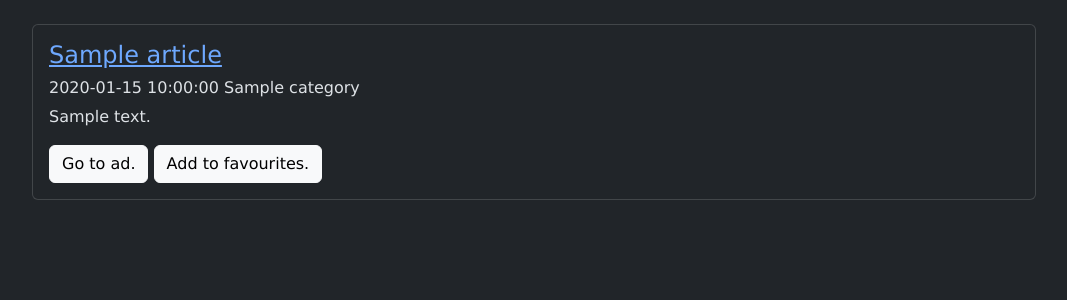
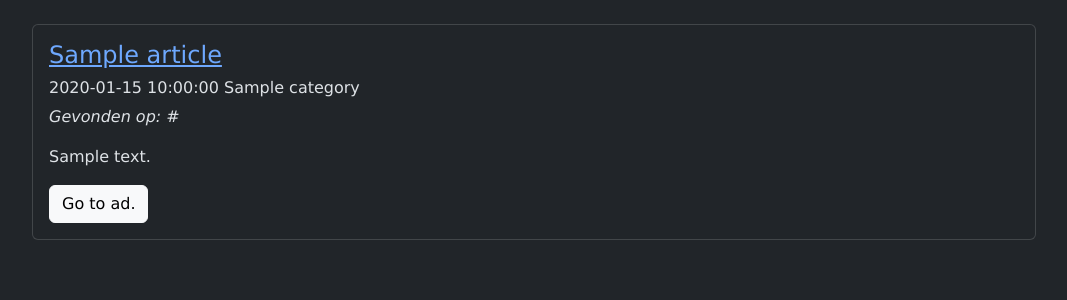
Before and after one commit to wnsnk/band-finder, a Flask app: template templates/results.html in a window 1280 px wide. Shown: the part 74-374 px from the top of the page, without its empty margins (50-1117 px from the left). Run offline with Flask 3, Linux system fonts and the light colour scheme; the template is opened without the code that fills it: most values are stand-ins (such as "Sample title", 1, 10 or a date in 2020); some libraries are stand-ins or nearby versions.

Commit message:
added what website result came from

```diff
--- a/templates/results.html
+++ b/templates/results.html
@@ -26,9 +26,10 @@
                         href="{{article['link']}}">{{article['title']}}</a>
                 </h2>
                 <h3 style="font-size: medium;">{{article['date']}} {{article['category']}}</h3>
+                <p style="font-size: medium;"><i>Gevonden op: {{article['website']}}</i></p>
                 <p class="card-text">{{article['message']}}</p>
                 <a href="{{article['link']}}" class="btn btn-light">Go to ad.</a>
-                <a href="{{article['link']}}" class="btn btn-light">Add to favourites.</a>
+                <!-- <a href="{{article['link']}}" class="btn btn-light">Add to favourites.</a> -->
             </div>
         </div>
         <br>
```
